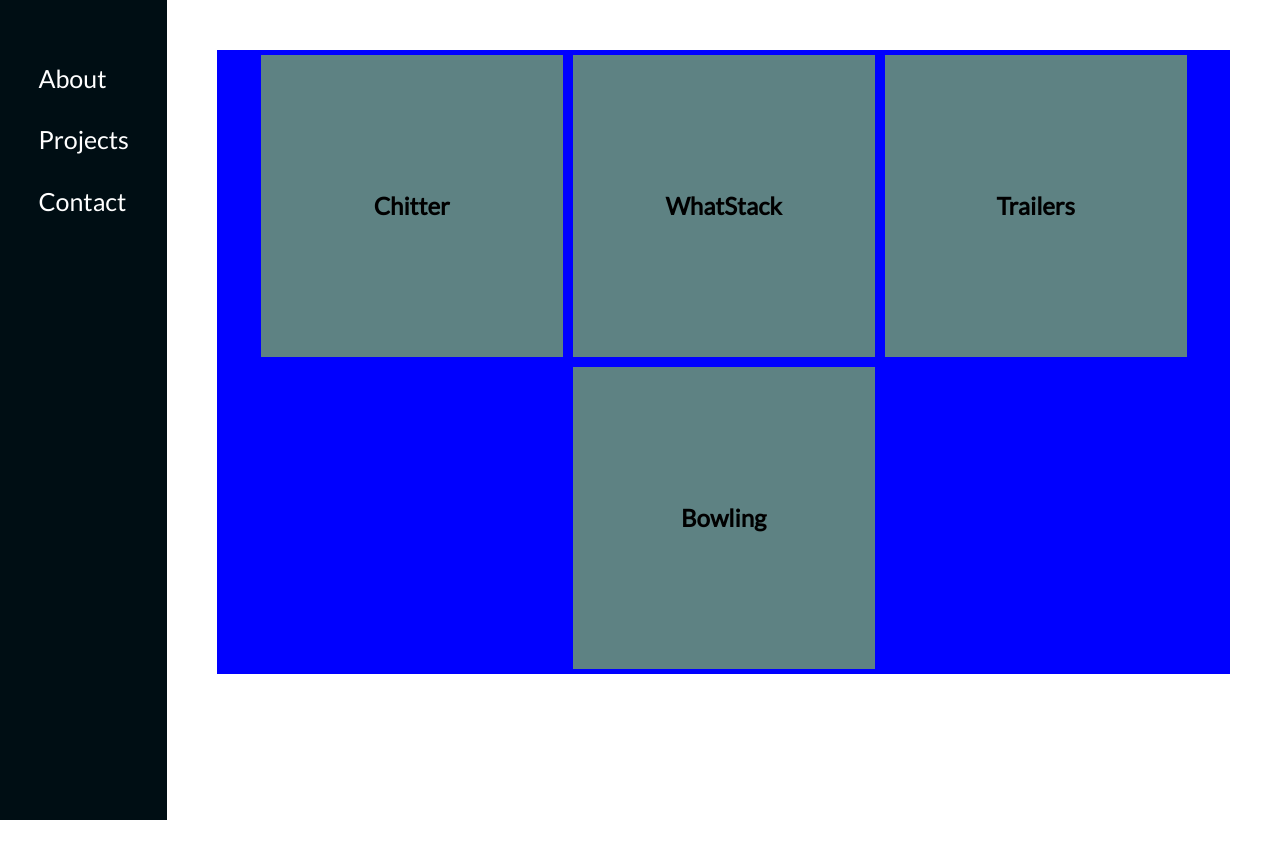
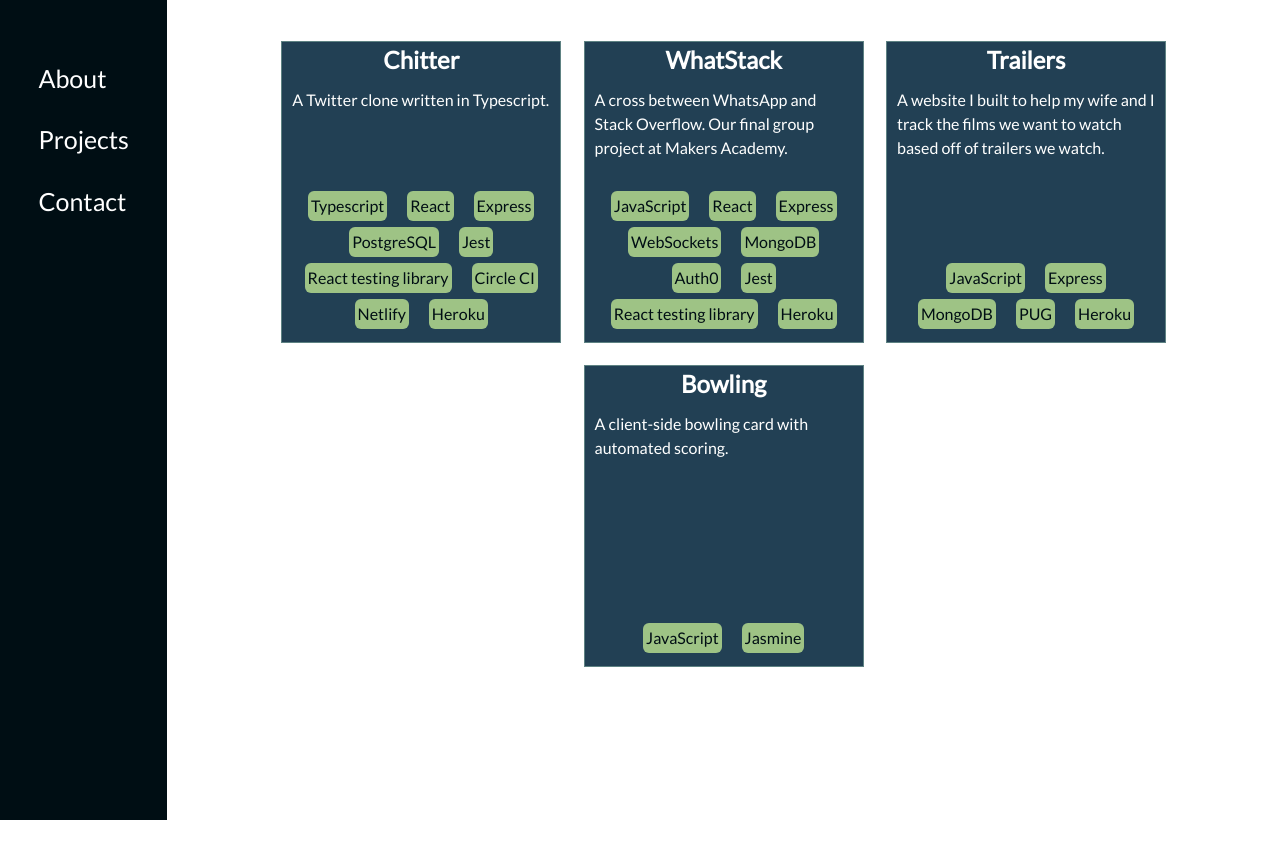
Before and after one commit to PhilipVigus/dev-portfolio, a React (Create React App) app: page /projects in a window 1280 px wide. Shown: the top 858 px of the page. After the commit the page ends 820 px from the top, so only its background shows below. Built offline with nearby package versions, Linux system fonts and the light colour scheme.

Commit message:
Style project skills

```diff
--- a/src/App.css
+++ b/src/App.css
@@ -88,12 +88,5 @@ td {
 
 .main-content-container {
   height: 100vh;
-  margin: 50px;
   width: 100%;
 }
-
-@media (max-width: 48em) {
-  .main-content-container {
-    margin: 30px;
-  }
-}
--- a/src/components/aboutMe.css
+++ b/src/components/aboutMe.css
@@ -1,5 +1,6 @@
 .about-me-container {
   display: flex;
+  padding: 30px;
 }
 
 @media (max-width: 768px) {
--- a/src/components/projectSummary.css
+++ b/src/components/projectSummary.css
@@ -9,17 +9,17 @@
 }
 
 .project-summary-container__hidden {
-  background-color: var(--mid-shade);
+  background-color: var(--background-colour);
   border: 1px solid var(--mid-shade);
+  color: var(--lightest-shade);
   display: flex;
   flex-direction: column;
-  justify-content: center;
   height: 300px;
   width: 300px;
-  min-width: 300px;
+  min-width: 250px;
   max-width: 300px;
   flex: 0 0 25%;
-  margin: 5px;
+  margin: 1%;
 }
 
 .project-summary-container__heading {
@@ -29,3 +29,24 @@
 .project-summary-container__heading-hidden {
   text-align: center;
 }
+
+.project-summary-container__text {
+  display: flex;
+  flex-direction: column;
+  justify-content: space-between;
+  height: 100%;
+  padding: 10px;
+}
+
+.project-summary__skills-container {
+  text-align: center;
+}
+
+.project-summary__skill {
+  background-color: var(--highlight-colour);
+  border-radius: 6px;
+  color: var(--darkest-shade);
+  display: inline-block;
+  margin: 3px 10px;
+  padding: 3px;
+}
--- a/src/components/projectSummary.jsx
+++ b/src/components/projectSummary.jsx
@@ -14,6 +14,7 @@ function ProjectSummary({ title, summaryText, skills, github, deployLink }) {
         }}
       >
         <h2 className="project-summary-container__heading">{title}</h2>
+        <div className="project-summary-container__text">{summaryText}</div>
       </div>
     );
   } else {
@@ -25,6 +26,16 @@ function ProjectSummary({ title, summaryText, skills, github, deployLink }) {
         }}
       >
         <h2 className="project-summary-container__heading-hidden">{title}</h2>
+        <div className="project-summary-container__text">
+          <div>{summaryText}</div>
+          <div className="project-summary__skills-container">
+            {skills.map((skill) => (
+              <div className="project-summary__skill" key={skill}>
+                {skill}
+              </div>
+            ))}
+          </div>
+        </div>
       </div>
     );
   }
@@ -33,7 +44,7 @@ function ProjectSummary({ title, summaryText, skills, github, deployLink }) {
 ProjectSummary.propTypes = {
   title: PropTypes.string.isRequired,
   summaryText: PropTypes.string.isRequired,
-  skills: PropTypes.string.isRequired,
+  skills: PropTypes.arrayOf(PropTypes.string).isRequired,
   github: PropTypes.string.isRequired,
   deployLink: PropTypes.string.isRequired,
 };
--- a/src/components/projects.css
+++ b/src/components/projects.css
@@ -2,6 +2,6 @@
   display: flex;
   flex-wrap: wrap;
   justify-content: center;
-  background-color: blue;
+  margin-top: 30px;
   width: 100%;
 }
--- a/src/components/projects.jsx
+++ b/src/components/projects.jsx
@@ -9,7 +9,17 @@ function Projects() {
         <ProjectSummary
           title="Chitter"
           summaryText="A Twitter clone written in Typescript."
-          skills="Typescript, React, Express, PostgreSQL, Jest, React testing library, Circle CI, Netlify, Heroku"
+          skills={[
+            "Typescript",
+            "React",
+            "Express",
+            "PostgreSQL",
+            "Jest",
+            "React testing library",
+            "Circle CI",
+            "Netlify",
+            "Heroku",
+          ]}
           github="https://github.com/PhilipVigus/chitter"
           deployLink="https://chitter.netlify.app/"
         />
@@ -18,8 +28,17 @@ function Projects() {
           title="WhatStack"
           summaryText="A cross between WhatsApp and Stack Overflow. Our final group project
         at Makers Academy."
-          skills="Javascript, MongoDB, Express, React, Node, WebSockets, Jest,
-        Auth0, React testing library, Heroku"
+          skills={[
+            "JavaScript",
+            "React",
+            "Express",
+            "WebSockets",
+            "MongoDB",
+            "Auth0",
+            "Jest",
+            "React testing library",
+            "Heroku",
+          ]}
           github="https://github.com/PhilipVigus/WhatStack"
           deployLink="http://whatstack.herokuapp.com/"
         />
@@ -27,7 +46,7 @@ function Projects() {
           title="Trailers"
           summaryText="A website I built to help my wife and I track the films we want
           to watch based off of trailers we watch."
-          skills="Javascript, MongoDB, Express, Node, PUG, Heroku"
+          skills={["JavaScript", "Express", "MongoDB", "PUG", "Heroku"]}
           github="https://github.com/PhilipVigus/trailers-express"
           deployLink="http://trailers-express.herokuapp.com/"
         />
@@ -36,7 +55,7 @@ function Projects() {
           image="bowling-screenshot-full.png"
           imageAltText="bowling project screenshot"
           summaryText="A client-side bowling card with automated scoring."
-          skills="Javascript, Jasmine"
+          skills={["JavaScript", "Jasmine"]}
           github="https://github.com/PhilipVigus/bowling-challenge"
           deployLink="http://phils-bowlingcard.surge.sh/"
         />
```
Also changed, not shown: 1 other file (tests, documents, lock files or other folders).
